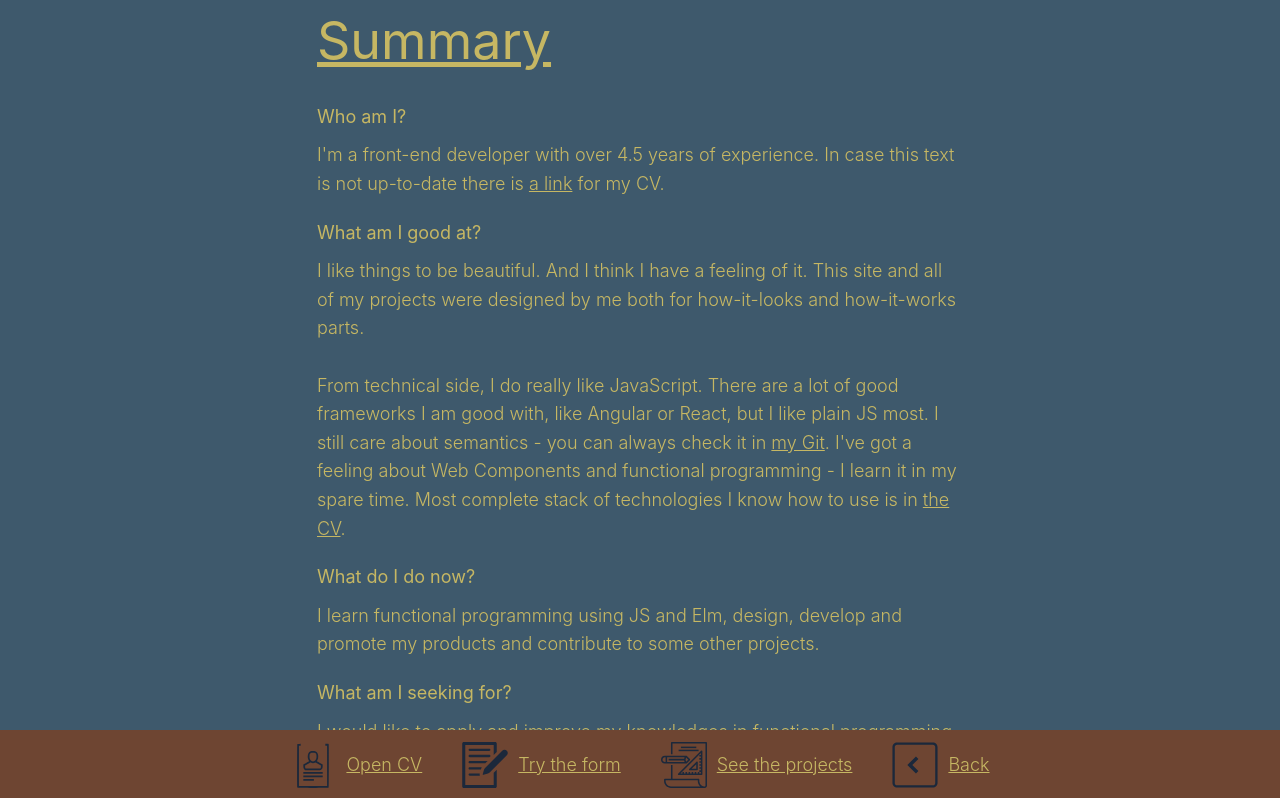
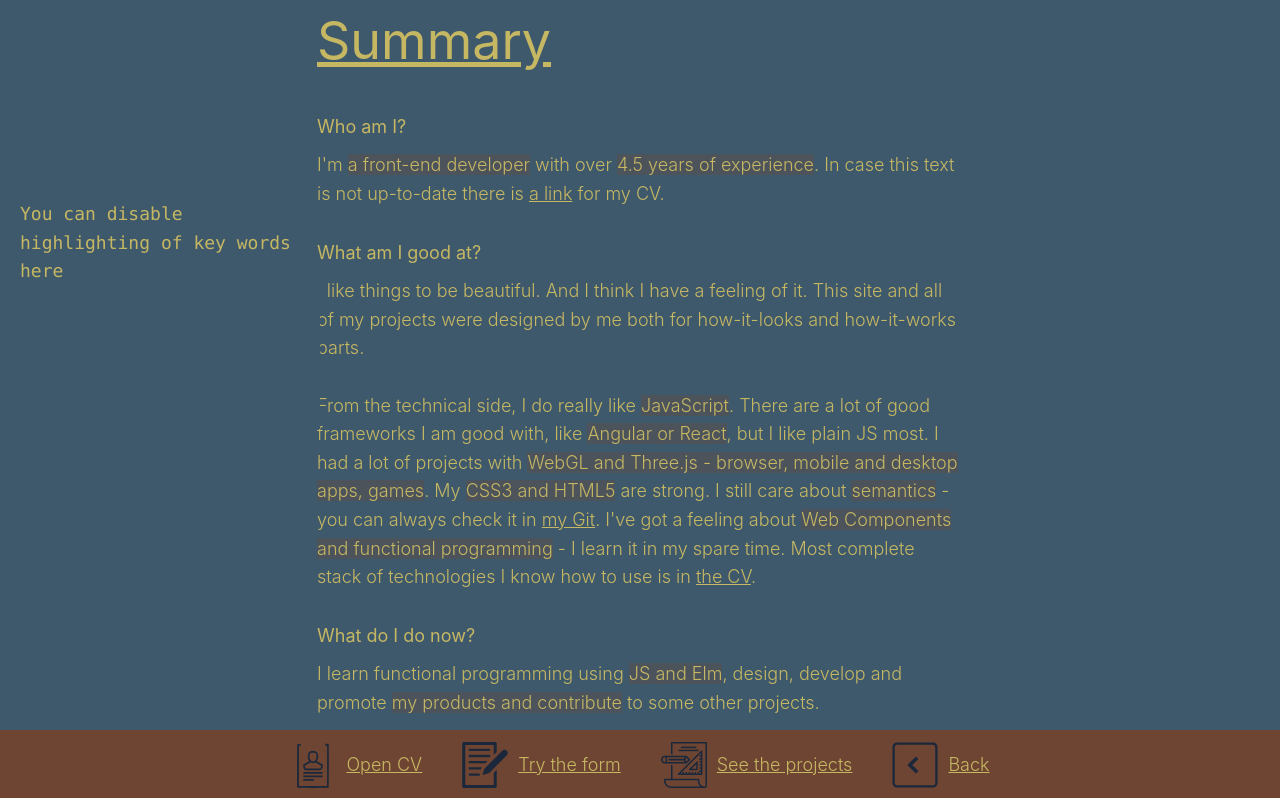
Before and after one commit to RomanistHere/RomanistHere.github.io, a React (Create React App) app: page /offer in a window 1280 px wide. Shown: the top 798 px of the page. Built offline with nearby package versions, Linux system fonts and the light colour scheme.

Commit message:
Add auto typing component

```diff
--- /dev/null
+++ b/src/components/Typing/Typing.css
@@ -0,0 +1,61 @@
+@keyframes typing {
+	from { width: 100% }
+	to { width: 0 }
+}
+
+.typing {
+	background-color: inherit;
+	position: absolute;
+	left: 20px;
+	width: 300px;
+	top: 200px;
+	font-family: Consolas, monospace;
+}
+
+.typing__text {
+	position: absolute;
+	top: 0;
+	margin: 0;
+}
+
+.typing__wrap {
+	margin: 0;
+	height: 0;
+	position: absolute;
+	top: 0;
+	width: 100%;
+	background-color: inherit;
+}
+
+.typing__hide {
+	position: relative;
+	clear: both;
+	margin: 0;
+	float: right;
+	width: 0;
+	background-color: inherit;
+	animation: typing 2s steps(30, end);
+	animation-fill-mode: both;
+}
+
+.typing__wrap .typing__hide:nth-child(2) {
+	animation-delay: 2s;
+}
+.typing__wrap .typing__hide:nth-child(3) {
+	animation-delay: 4s;
+}
+.typing__wrap .typing__hide:nth-child(4) {
+	animation-delay: 6s;
+}
+.typing__wrap .typing__hide:nth-child(5) {
+	animation-delay: 8s;
+}
+.typing__wrap .typing__hide:nth-child(6) {
+	animation-delay: 10s;
+}
+.typing__wrap .typing__hide:nth-child(7) {
+	animation-delay: 12s;
+}
+.typing__wrap .typing__hide:nth-child(8) {
+	animation-delay: 14s;
+}
--- /dev/null
+++ b/src/components/Typing/Typing.js
@@ -0,0 +1,28 @@
+import React from "react"
+
+import './Typing.css'
+
+const Typing = ({text, className}) => {
+  	// return 	<div className=>
+  	// 			<p className="typing__text"></p>
+  	// 			<div className="typing__wrap"></div>
+  	// 		</div>
+  	return <div className={`typing ${className}`}>
+				<p className="typing__text">
+					{text}
+				</p>
+
+				<div className="typing__wrap">
+					<p className="typing__hide">&nbsp;</p>
+					<p className="typing__hide">&nbsp;</p>
+					<p className="typing__hide">&nbsp;</p>
+					<p className="typing__hide">&nbsp;</p>
+					<p className="typing__hide">&nbsp;</p>
+					<p className="typing__hide">&nbsp;</p>
+					<p className="typing__hide">&nbsp;</p>
+					<p className="typing__hide">&nbsp;</p>
+				</div>
+			</div>
+}
+
+export default Typing
--- a/src/index.css
+++ b/src/index.css
@@ -10,6 +10,8 @@ body,
     height: 100%;
     margin: 0;
     padding: 0;
+
+    background-color: inherit;
 }
 
 body,
--- a/src/pages/Offer/Offer.css
+++ b/src/pages/Offer/Offer.css
@@ -13,7 +13,7 @@
 }
 
 .offer__low_title {
-    margin: 20px 0 10px;
+    margin: 30px 0 10px;
 
     font-weight: normal;
 }
@@ -128,6 +128,7 @@
     padding-bottom: 20px;
 
     transition: var(--offer-transition);
+    background-color: inherit;
 }
 
 .offer__list {
@@ -139,3 +140,11 @@
     background-color: var(--hover-color1);
     color: var(--hover-color2);
 }
+
+.offer__word {
+    background-color: rgba(110, 69, 50, .3);
+}
+
+.offer__typing {
+    width: 170px;
+}
--- a/src/pages/Offer/Offer.js
+++ b/src/pages/Offer/Offer.js
@@ -11,6 +11,8 @@ import FormIcon from '../../images/FormIcon'
 import CVIcon from '../../images/CVIcon'
 import ProjectsIcon from '../../images/ProjectsIcon'
 import BackIcon from '../../images/BackIcon'
+
+import Typing from '../../components/Typing/Typing'
 
 const items = content.offer__list.map(({
 	offer__low_title,
@@ -63,6 +65,11 @@ const Offer = () => {
 					<ul className="offer__list">
 						{items}
 					</ul>
+
+					<Typing
+		  				text={content.offer__typing}
+		  				className='typing-active offer__typing'
+		  			/>
 	  			</div>
   			</section>
 }
--- a/src/static/content.js
+++ b/src/static/content.js
@@ -36,7 +36,7 @@ const content = {
 		{
 			'isInput': false,
 			'form__lbl': 'Project',
-			'placeholder': 'Web app in sphere of healthcare. Team is 30 person big...',
+			'placeholder': 'Web app in the sphere of healthcare. Team is 30 person big...',
 		},
 		{
 			'isInput': false,
@@ -65,26 +65,26 @@ const content = {
 	'offer__list': [
 		{
 			'offer__low_title': 'Who am I',
-			'offer__text': `I'm a front-end developer with over 4.5 years of experience. In case this text is not up-to-date there is <a href="#" rel="noreferrer" target="_blank" class="link">a link</a> for my CV.`
+			'offer__text': `I'm <span class="offer__word">a front-end developer</span> with over <span class="offer__word">4.5 years of experience</span>. In case this text is not up-to-date there is <a href="#" rel="noreferrer" target="_blank" class="link">a link</a> for my CV.`
 		},
 		{
 			'offer__low_title': 'What am I good at',
 			'offer__text': `I like things to be beautiful. And I think I have a feeling of it. This site and all of my projects were designed by me both for how-it-looks and how-it-works parts.
 				<br>
 				</br>
-				From technical side, I do really like JavaScript. There are a lot of good frameworks I am good with, like Angular or React, but I like plain JS most. I still care about semantics - you can always check it in <a href="https://github.com/Romanisthere" rel="noreferrer" target="_blank" class="link">my Git</a>. I've got a feeling about Web Components and functional programming - I learn it in my spare time. Most complete stack of technologies I know how to use is in <a href="#" rel="noreferrer" target="_blank" class="link">the CV</a>.`
+				From the technical side, I do really like <span class="offer__word">JavaScript</span>. There are a lot of good frameworks I am good with, like <span class="offer__word">Angular or React</span>, but I like plain JS most. I had a lot of projects with <span class="offer__word">WebGL and Three.js - browser, mobile and desktop apps, games</span>. My <span class="offer__word">CSS3 and HTML5</span> are strong. I still care about <span class="offer__word">semantics</span> - you can always check it in <a href="https://github.com/Romanisthere" rel="noreferrer" target="_blank" class="link">my Git</a>. I've got a feeling about <span class="offer__word">Web Components and functional programming</span> - I learn it in my spare time. Most complete stack of technologies I know how to use is in <a href="#" rel="noreferrer" target="_blank" class="link">the CV</a>.`
 		},
 		{
 			'offer__low_title': 'What do I do now',
-			'offer__text': `I learn functional programming using JS and Elm, design, develop and promote my products and contribute to some other projects.`
+			'offer__text': `I learn functional programming using <span class="offer__word">JS and Elm</span>, design, develop and promote <span class="offer__word">my products and contribute</span> to some other projects.`
 		},
 		{
 			'offer__low_title': 'What am I seeking for',
-			'offer__text': `I would like to apply and improve my knowledges in functional programming, so I'd join the place where it matters. I also plan to relocate to an English speaking country in near future. So I am considering onsite or remote positions with opportunity to relocate.`
+			'offer__text': `I would like to apply and improve my knowledge in <span class="offer__word">functional programming</span>, so I'd join the place where it matters. I also <span class="offer__word">plan to relocate</span> to an English speaking country in near future. So I am considering <span class="offer__word">onsite or remote positions</span> with the opportunity to relocate.`
 		},
 		{
 			'offer__low_title': 'How to reach me',
-			'offer__text': `If you want to show me some good-looking position, the best way is to fill special form just below. Otherwise try this: <a href="https://www.linkedin.com/in/romanist/"  rel="noreferrer" target="_blank" class="link">LinkedIn</a>, <a href="mailto:smilemoon@yandex.ru"  rel="noreferrer" target="_blank" class="link">Email</a>, <a href="https://join.skype.com/invite/o2l5a5Qb2YWn"  rel="noreferrer" target="_blank" class="link">Skype</a>.`
+			'offer__text': `If you want to show me some good-looking positions, the best way would be to fill <span class="offer__word">the special form</span> just below. Otherwise try this: <a href="https://www.linkedin.com/in/romanist/"  rel="noreferrer" target="_blank" class="link">LinkedIn</a>, <a href="mailto:smilemoon@yandex.ru"  rel="noreferrer" target="_blank" class="link">Email</a>, <a href="https://join.skype.com/invite/o2l5a5Qb2YWn"  rel="noreferrer" target="_blank" class="link">Skype</a>.`
 		}
 	],
 	'offer__nav': [
@@ -108,7 +108,8 @@ const content = {
 			'link': '/',
 			'comp': 'Back'
 		},
-	]
+	],
+	'offer__typing': 'You can disable highlighting of key words here',
 }
 
 export default content
```
